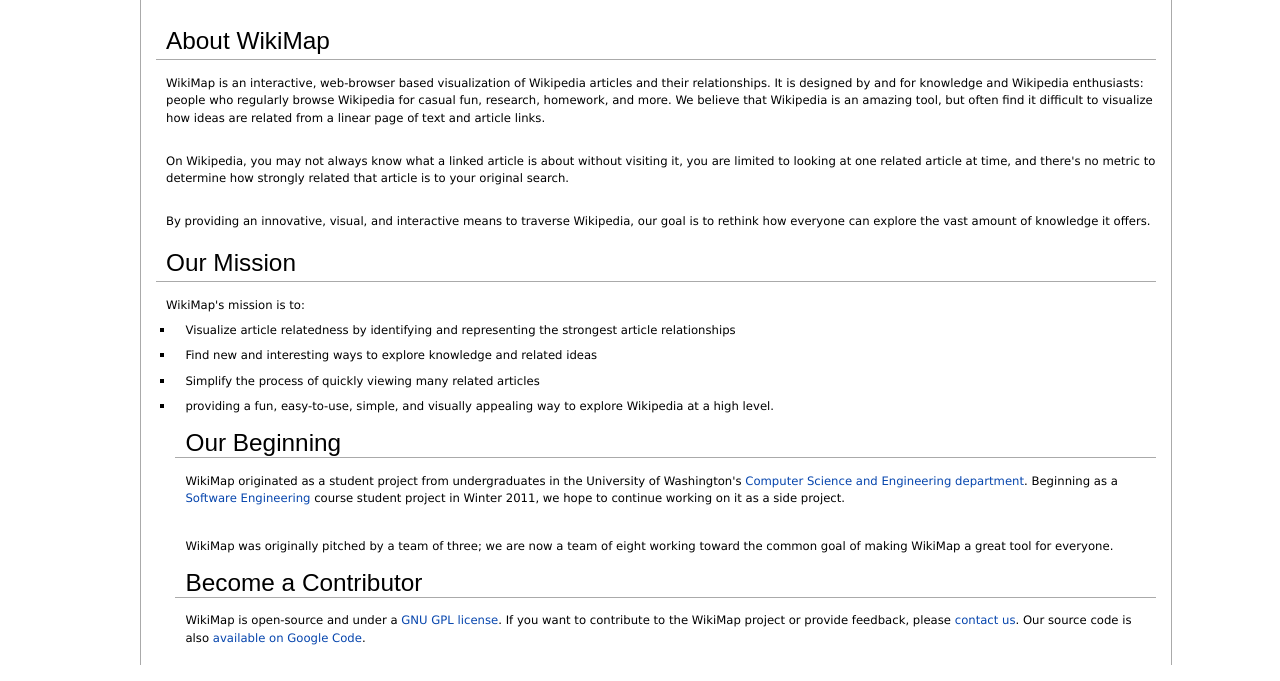
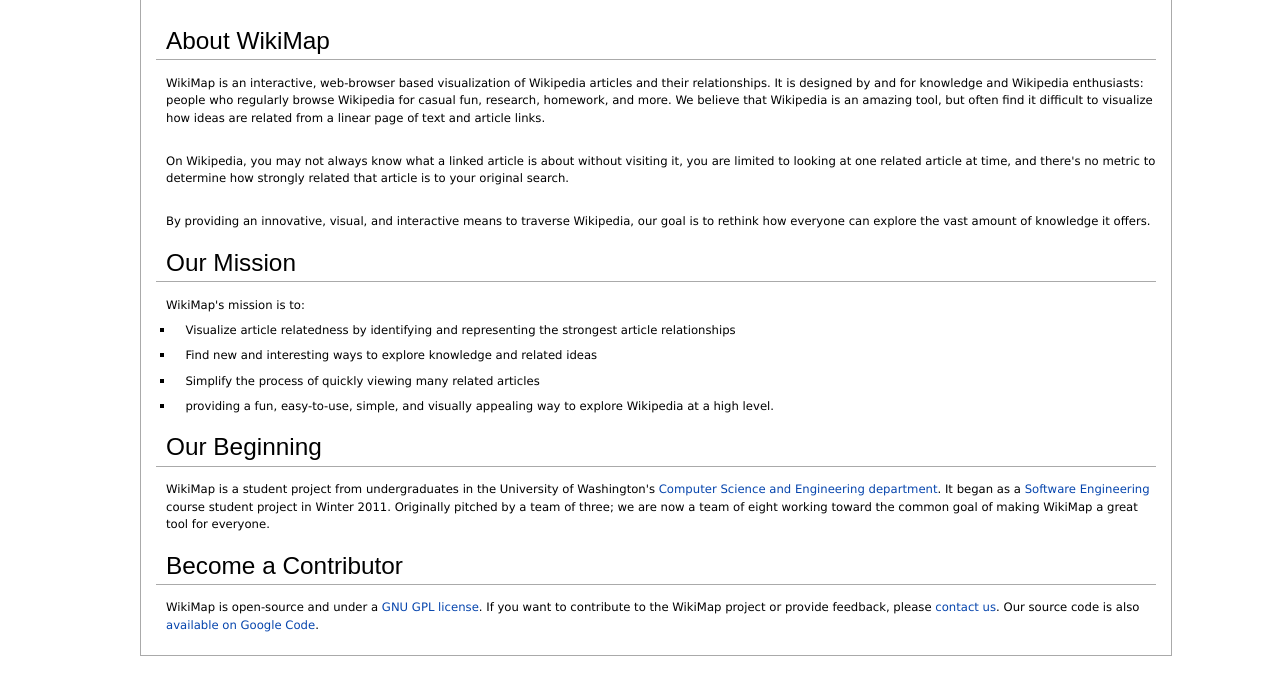
Before and after one commit to kwanste/cse403-wi11-wikimap, a PHP site: page /about.php in a window 1280 px wide. Shown: the part 119-800 px from the top of the page. Run offline with PHP 8.4, Linux system fonts and the light colour scheme.

Commit message:
Documentation updates.

```diff
--- a/ui/about.php
+++ b/ui/about.php
@@ -56,16 +56,13 @@
 				<li><p>Find new and interesting ways to explore knowledge and related ideas</p></li>
 				<li><p>Simplify the process of quickly viewing many related articles</p></li>
 				<li><p>providing  a fun, easy-to-use, simple, and visually appealing way to explore Wikipedia at a high level.</p></li>
+				</ul>
 
 			 <h1>Our Beginning </h1>
 
-			 <p>WikiMap originated as a student project from undergraduates in the University of Washington's <a href="http://www.cs.washington.edu/" target="_blank">
-			 Computer Science and Engineering department</a>.  Beginning as a <a href="http://www.cs.washington.edu/education/courses/cse403/11wi/"
-			 target="_blank">Software Engineering</a> course student project in Winter 2011, we hope to continue working on it as a side project.</p>
-			 <br>
-
-			 <p>WikiMap was originally pitched by a team of three; we are now a team of eight working toward the common goal of making WikiMap a great tool for everyone.</p>
-
+			 <p>WikiMap is a student project from undergraduates in the University of Washington's <a href="http://www.cs.washington.edu/" target="_blank">
+			 Computer Science and Engineering department</a>.  It began as a <a href="http://www.cs.washington.edu/education/courses/cse403/11wi/"
+			 target="_blank">Software Engineering</a> course student project in Winter 2011.  Originally pitched by a team of three; we are now a team of eight working toward the common goal of making WikiMap a great tool for everyone.</p>
 			 <h1>Become a Contributor</h1>
 
 			 <p>WikiMap is open-source and under a <a href="http://www.gnu.org/licenses/gpl.html" target="_blank">GNU GPL license</a>.
--- a/ui/faq.php
+++ b/ui/faq.php
@@ -49,7 +49,7 @@
 			<p>WikiMap is supported in Chrome 9+, Firefox 3.6+, and Safari 5+.  Internet Explorer is not supported at this time because WikiMap uses HTML5 and Canvas, which will not be supported until <a href="http://ie.microsoft.com/testdrive/" target="_blank">IE9</a>.</p>
 
 			<h2>Why is WikiMap running slowly?</h2>
-			<p>It's possible that you're using an outdated browser.  While we recommend Firefox 3.6+, Firefox support for HTML5 and Canvas more rough in pre-Firefox 4.  HTML5 and Canvas are both relatively new, so performance may be a little slow. Load on the Wikipedia API or our database are also possible contributors.  We're working hard to improve the performance of WikiMap, so thank you for your patience. That being said, if you think you've found a bug, please <a href="contact.php">contact us</a>.</p>
+			<p>It's possible that you're using an outdated browser.  While we recommend Firefox 3.6+, Firefox does not optimally support HTML5 and Canvas in pre-Firefox 4.  HTML5 and Canvas are both relatively new, so performance may be a little slow. Load on the Wikipedia API or our database are also possible contributors.  We're working hard to improve the performance of WikiMap, so thank you for your patience. That being said, if you think you've found a bug, please <a href="contact.php">contact us</a>.</p>
 			<h2>How do I search for an article?</h2>
 			<p>Enter your search term into the search box at the top of this (or any) page and hit "Enter" on your keyboard, or click the search button (blue magnifying glass).</p>
 			<h2>How do I navigate the map?</h2>
```
